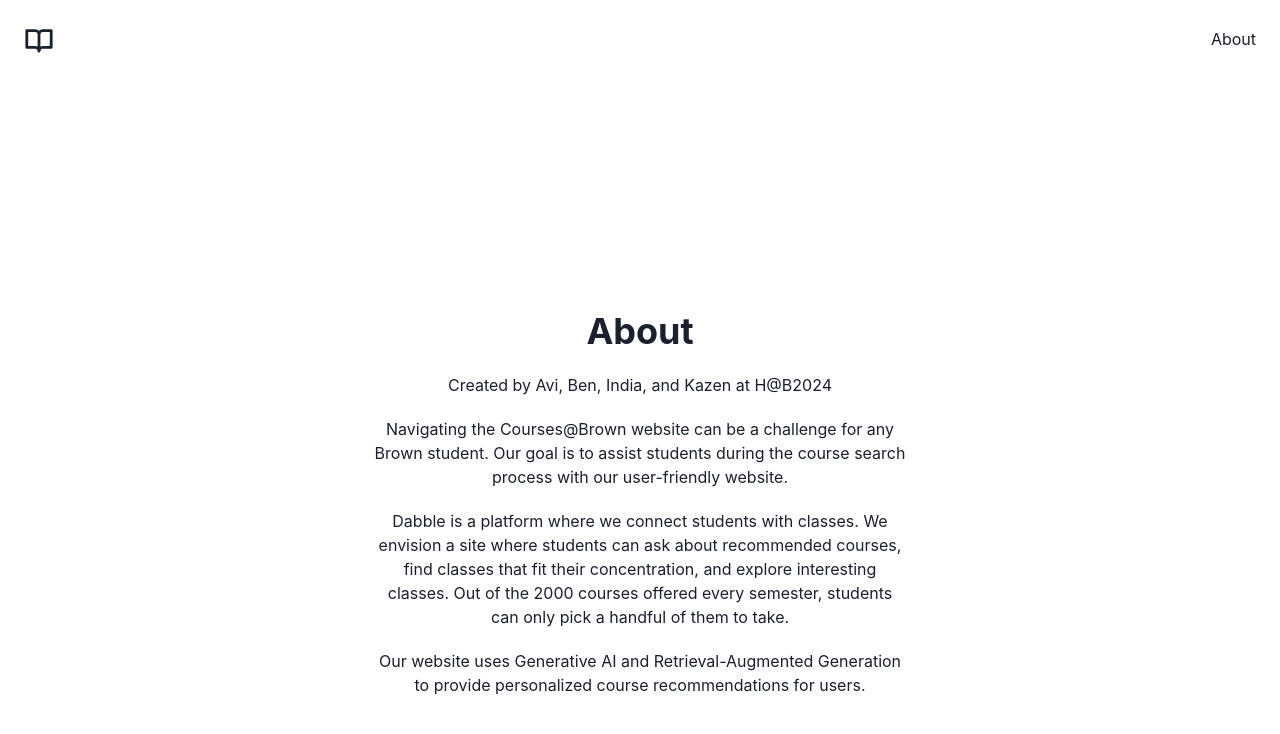
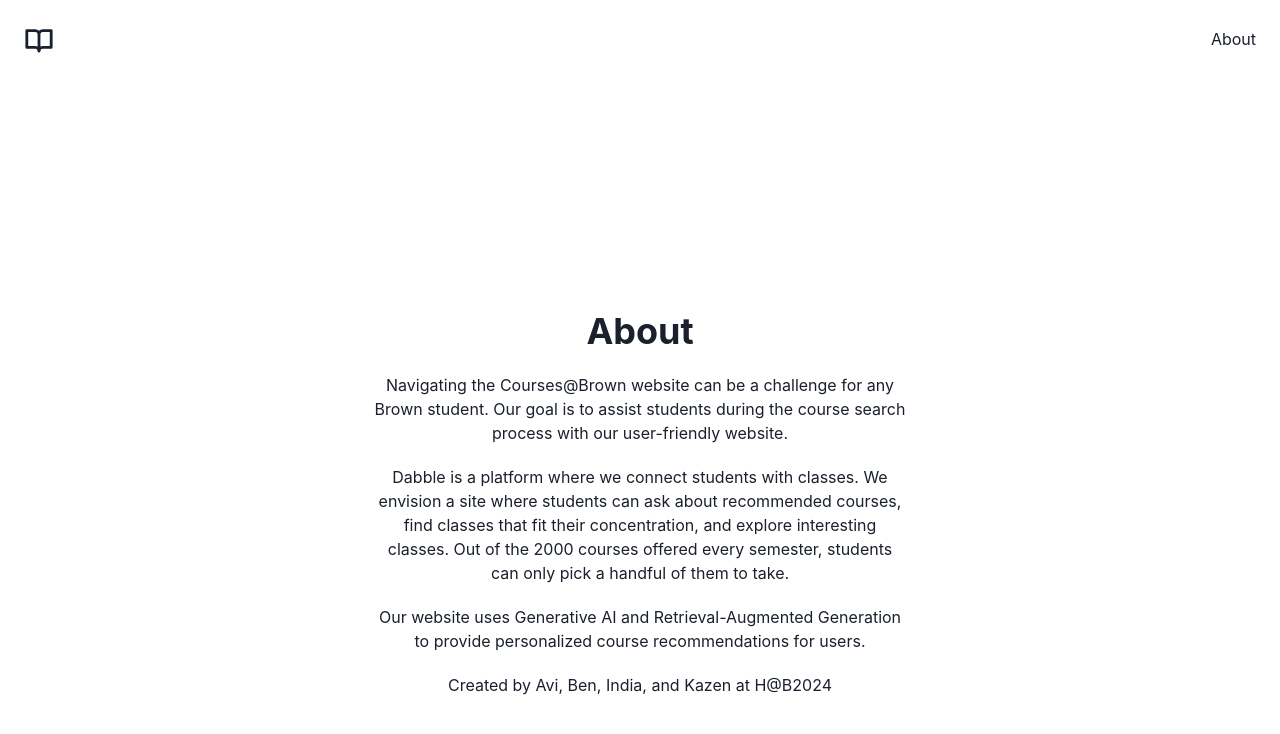
Before and after one commit to benhduong/description-at-brown, a React (Create React App) app in the folder client/: page /about in a window 1280 px wide. Shown: the top 734 px of the page. Built offline with nearby package versions, Linux system fonts and the light colour scheme.

Commit message:
fix about

```diff
--- a/client/src/About.js
+++ b/client/src/About.js
@@ -4,8 +4,7 @@
   return (
     <Container mt="20%" textAlign={"center"}>
       <Heading>About</Heading>
-      <Text m="5">Created by Avi, Ben, India, and Kazen at H@B2024</Text>
-      <Box mt="15">
+      <Box mt="5">
         <Text m="5">
           Navigating the Courses@Brown website can be a challenge for any Brown
           student. Our goal is to assist students during the course search
@@ -23,6 +22,7 @@
           provide personalized course recommendations for users.
         </Text>
       </Box>
+      <Text m="15">Created by Avi, Ben, India, and Kazen at H@B2024</Text>
     </Container>
   );
 }
```
